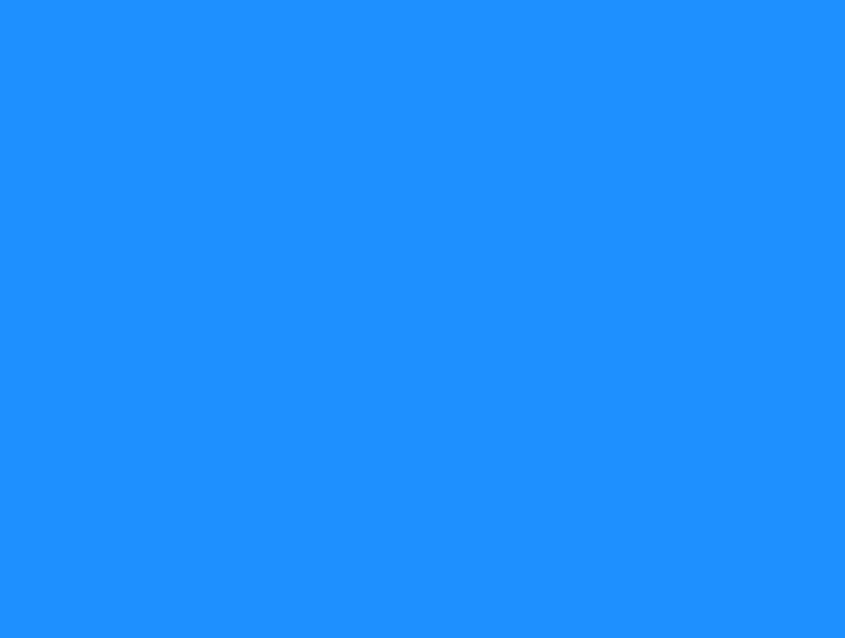
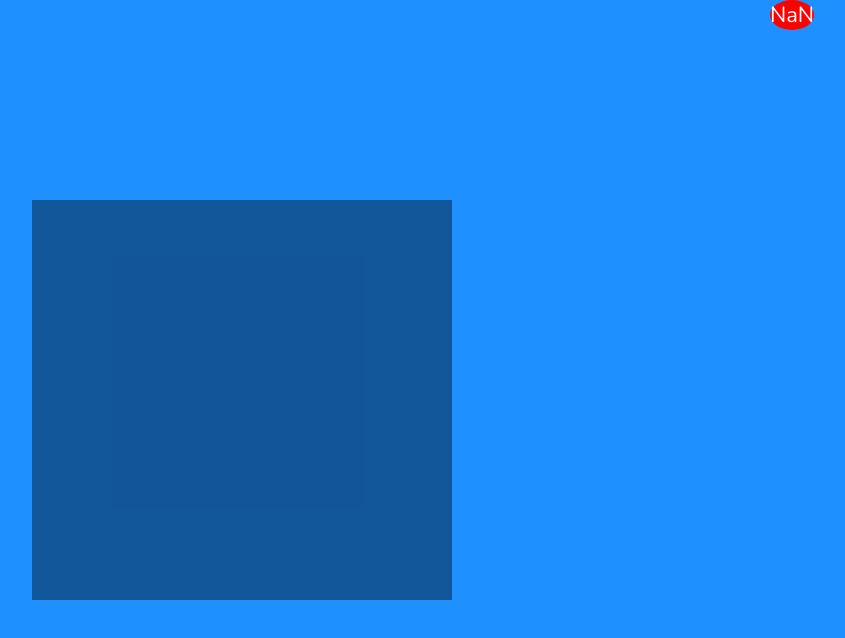
Before and after one commit to Elerdir/access_point, a React (Create React App) app in the folder client/: page /administration-user-apps in a window 1280 px wide. Before the commit this address had no page. Shown: the top 638 px of the page, without its empty margins (398-1243 px from the left). Built offline with nearby package versions, Linux system fonts and the light colour scheme.

Commit message:
nenačte seznam uživatelů po přihlášení admina

```diff
--- a/client/src/App.tsx
+++ b/client/src/App.tsx
@@ -6,22 +6,27 @@ import {Registration} from "./components/Registration";
 import {Signpost} from "./components/Signpost";
 import {LostPassword} from "./components/LostPassword";
 import {UserProvider} from "./context/UserContext";
+import {AppProvider} from "./context/AppContext";
 import {Administration} from "./components/Administration";
+import {AdministrationUserApps} from "./components/AdministrationUserApps";
 
 function App() {
 
   return (
     <div className="App">
       <UserProvider>
+          <AppProvider>
               <BrowserRouter>
                   <Routes>
                       <Route path="/" element={<Login />}/>
                       <Route path="/registration" element={<Registration />}/>
                       <Route path="/signpost" element={<Signpost />}/>
                       <Route path="/administration" element={<Administration />}/>
+                      <Route path="/administration-user-apps" element={<AdministrationUserApps />}/>
                       <Route path="/lost-password" element={<LostPassword />}/>
                   </Routes>
               </BrowserRouter>
+          </AppProvider>
       </UserProvider>
     </div>
   );
--- a/client/src/components/Administration.jsx
+++ b/client/src/components/Administration.jsx
@@ -3,11 +3,12 @@ import {Header} from "./Header";
 import {useContext, useEffect, useState} from "react";
 import axios, { getAllUsers} from "../api/Axios";
 import AuthContext from "../context/AuthProvider";
+import AppContext from "../context/AppContext";
 
 export const Administration = () => {
 	const {auth} = useContext(AuthContext);
+	const {setAppObject} = useContext(AppContext);
 	const [allUsers, setAllUsers] = useState([]);
-	const [allApps, setAllApps] = useState([]);
 
 	const fetchAllUsers = async () => {
 		try {
@@ -27,16 +28,17 @@ export const Administration = () => {
 				}
 			);
 
-			console.log('data ok: ', response?.data.users)
+			const apps = response?.data?.apps;
+			console.log('data ok: ', response?.data?.apps)
 			setAllUsers(response?.data.users);
-			setAllApps(response?.data.apps);
+			setAppObject({apps});
+
+            console.log(apps)
 		} catch (err) {
 			console.log('data err: ',err);
 			console.log(err?.header)
 			console.log(err?.response?.message)
 		}
-
-
 	}
 
 		// getAllUsers()
@@ -54,9 +56,11 @@ export const Administration = () => {
 			<Header />
 			<section id={"administration"}>
 				<h2>Seznam uživatelů</h2>
-				{allUsers.map(({ id, firstName, lastName, email }) => {
-					return <p key={id}>{firstName + " " + lastName}</p>
-				})}
+				<ul>
+					{allUsers.map(({ id, firstName, lastName, email }) => {
+						return <li key={id}>{firstName + " " + lastName} {email} <a href={"/administration-user-apps"}>Seznam služeb</a></li>
+					})}
+				</ul>
 			</section>
 		</>
 	);
--- /dev/null
+++ b/client/src/components/AdministrationUserApps.css
@@ -0,0 +1,11 @@
+#administration-user-apps {
+    width: 100%;
+    max-width: 420px;
+    margin-top: 150px;
+    display: flex;
+    flex-direction: column;
+    justify-content: flex-start;
+    align-items: center;
+    padding: 1rem;
+    background-color: rgba(0,0,0,0.4);
+}
--- /dev/null
+++ b/client/src/components/AdministrationUserApps.jsx
@@ -0,0 +1,23 @@
+import "./AdministrationUserApps.css";
+import {Header} from "./Header";
+import AppContext from "../context/AppContext";
+import {useContext} from "react";
+
+export const AdministrationUserApps = () => {
+    const {appObject} = useContext(AppContext);
+    console.log(appObject)
+    console.log(appObject?.apps)
+
+    return (
+        <>
+            <Header />
+            <section id={"administration-user-apps"}>
+                <ul>
+                    {/*{appObject.map((app) => {*/}
+                    {/*    return app;*/}
+                    {/*})}*/}
+                </ul>
+            </section>
+        </>
+    );
+};
--- /dev/null
+++ b/client/src/context/AppContext.js
@@ -0,0 +1,16 @@
+import {createContext, useState} from "react";
+
+const AppContext = createContext({});
+
+export const AppProvider = ({ children }) => {
+	const [appObject, setAppObject] = useState({});
+	console.log(appObject)
+
+	return (
+		<AppContext.Provider value={{ appObject, setAppObject }}>
+			{children}
+		</AppContext.Provider>
+	)
+}
+
+export default AppContext;
```
Lines whose indentation alone changed are shown as unchanged.
